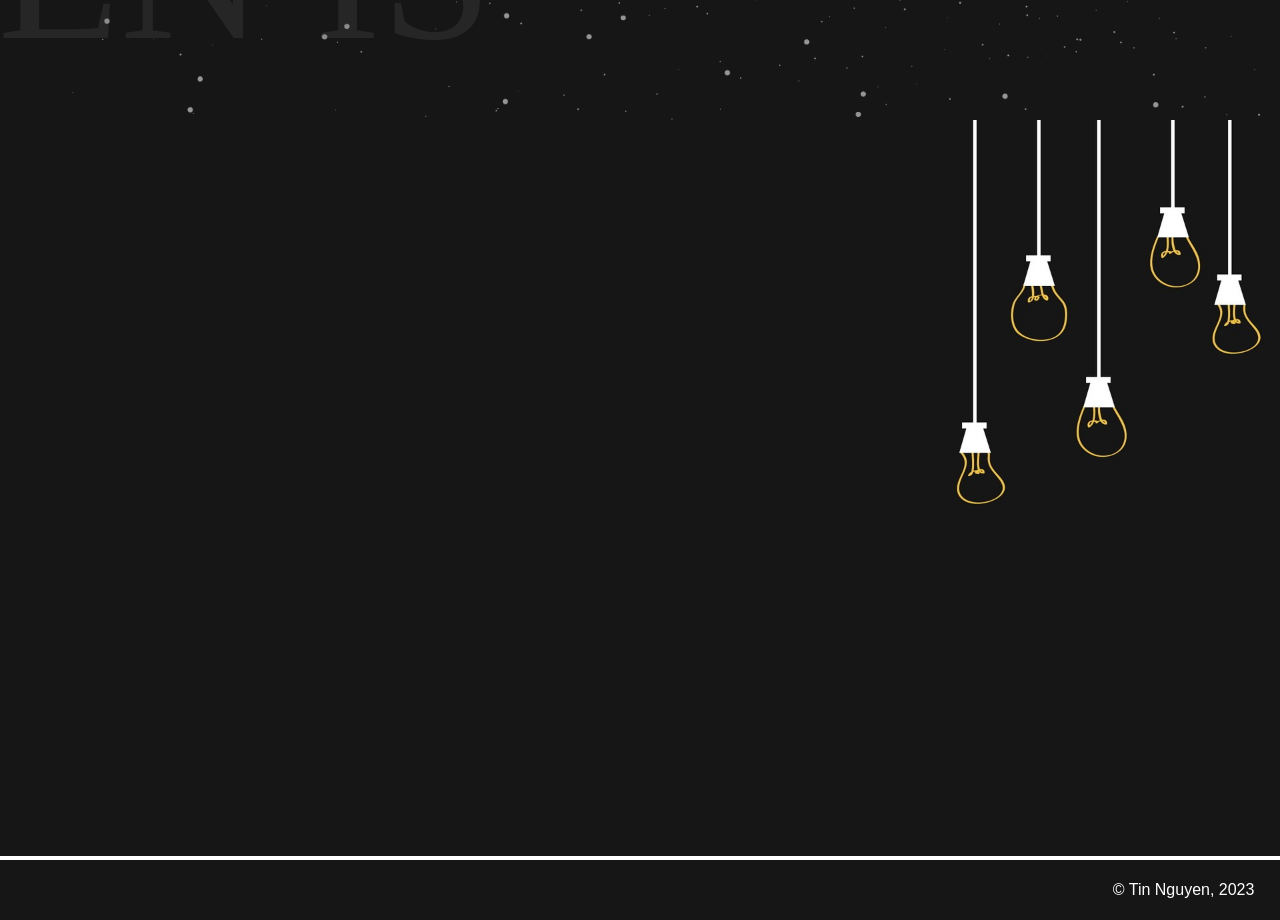
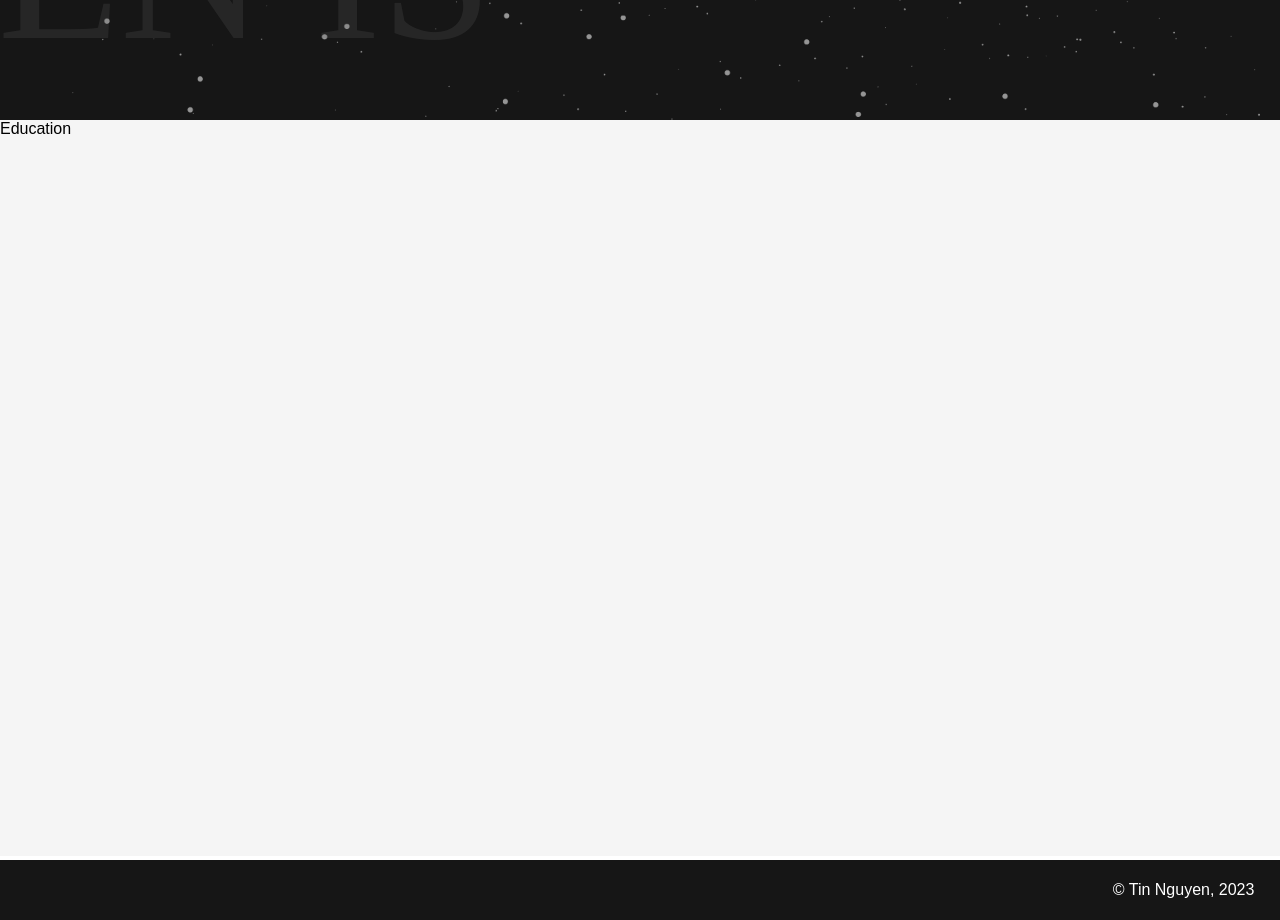
Before and after one commit to TinNguyen01600/portfolio, a React (Vite) app: page /education in a window 1280 px wide. Shown: the part 1480-2400 px from the top of the page. Built offline with nearby package versions, Linux system fonts and the light colour scheme; a web font is replaced by a local one.

Commit message:
add  new component Education.jsx

```diff
--- a/src/App.css
+++ b/src/App.css
@@ -460,3 +460,16 @@ section {
         }
     }
 }
+
+/*******************************************************************/
+.education {
+    height: 92%;
+    width: 100%;
+
+    .bg {
+        position: relative;
+        width: 100%;
+        height: 100%;
+        background: whitesmoke;
+    }
+}
--- a/src/App.jsx
+++ b/src/App.jsx
@@ -10,6 +10,7 @@ import Work from './components/section3/Work'
 import Footer from './components/section3/Footer'
 
 import { BrowserRouter as Router, Routes, Route } from "react-router-dom";
+import Education from './components/section3/Education'
 
 function App() {
     return (
@@ -28,6 +29,7 @@ function App() {
                         <Route exact path="/" element={<Home />} />
                         <Route path="/about" element={<AboutMe />} />
                         <Route path="/work" element={<Work />} />
+                        <Route path="/education" element={<Education />} />
                     </Routes>
                 </Router>
                 <Footer />
--- /dev/null
+++ b/src/components/section3/Education.jsx
@@ -0,0 +1,23 @@
+import { motion } from "framer-motion";
+
+const variants = {
+    open: {
+        clipPath: 'circle(1000px)',
+        transition: {
+            type: "spring",
+            stiffness: 20,
+        },
+    },
+};
+
+const Education = () => {
+    return (
+        <motion.div className="education" animate="open">
+            <motion.div className="bg" variants={variants}>
+                Education
+            </motion.div>
+        </motion.div>
+    )
+}
+
+export default Education
```
